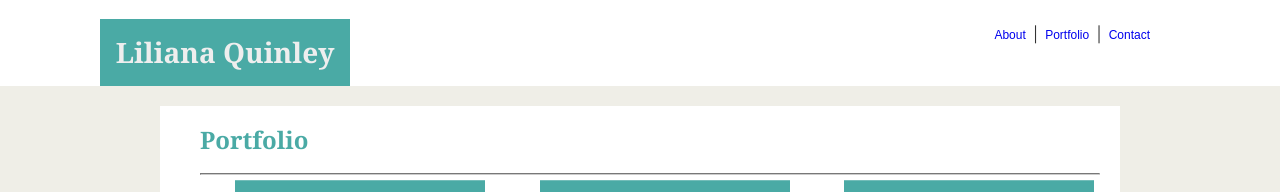
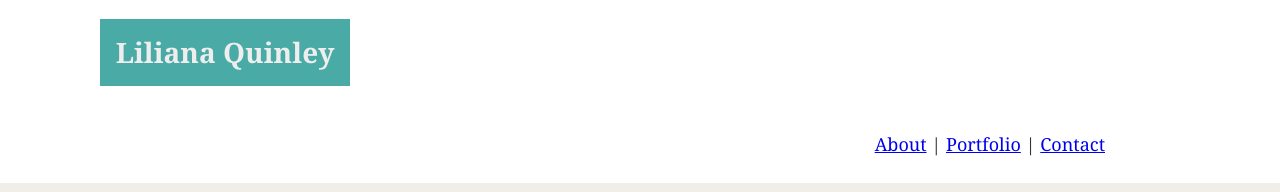
Before and after one commit to LilianaQuinley/Responsive-Portfolio, a plain HTML site: page Portfolio.html in a window 1280 px wide. Shown: the top 192 px of the page. Drawn offline with Linux system fonts and the light colour scheme.

Commit message:
fixed nav bar

```diff
--- a/Portfolio.html
+++ b/Portfolio.html
@@ -11,16 +11,21 @@
 </head>
 
 <body>
-    <header>
-        <nav>
-                  <a class="navlink" href="index.html">About</a>
-                  |
-                  <a class="navlink" href="Portfolio.html">Portfolio</a>
-                  |
-                  <a class="navlink" href="contact.html">Contact</a>
-        </nav>
-                  <h1>Liliana Quinley</h1>
-    </header>
+<header>
+    <div class="navbar">
+            <div class="main">
+                <h1>Liliana Quinley</h1>
+
+            <div class="navlink">
+                <a href="index.html">About</a>
+                |
+                <a href="Portfolio.html">Portfolio</a>
+                |
+                <a href="contact.html">Contact</a>
+            </div>
+            </div>
+        </div>
+</header>
 
 
     <section id="img_section">
--- a/assets/css/style.css
+++ b/assets/css/style.css
@@ -86,20 +86,22 @@ body {
   ul {
     font-family: 'Arial', 'Helvetica Neue', Helvetica, sans-serif;
     margin-left: 35px;
-  }
-  nav {
-    float: right;
-    margin-right: 130px;
+
   }
 
+
+  #navbar {
+    position: fixed; /* Set the navbar to fixed position */
+    top: 0; /* Position the navbar at the top of the page */
+
+}
+/* Links inside the navbar */
   .navlink {
-    padding:0;
-    text-decoration: none;
-    font-size: 12px;
-    font-family: 'Arial', 'Helvetica Neue', Helvetica, sans-serif;
-    margin-right: 0;
-    margin-left: 0;
-  }
+    text-align: right;
+    padding: 25px;
+    margin-right: 150px;
+
+}
 
   #main-bio,
   #bio-image {
--- /dev/null
+++ b/mediaquerie.css
@@ -0,0 +1,80 @@
+media queries /**
+* Media Query Demo (note the commented rules)
+**/
+
+* {
+ box-sizing: border-box;
+}
+
+/*
+ The background color will be #ccc
+ at browser widths above 768px
+*/
+body {
+ /* Typography */
+ font-size: 18px;
+ line-height: 27px;
+
+ /* Visual */
+ background-color: #ccc;
+}
+
+/*
+ The width of the wrapper will be 1024px
+ at browser widths above 768px
+*/
+.wrapper {
+ /* Box-model */
+ width: 1024px;
+
+ /* Positioning */
+ margin: 40px auto;
+}
+
+#main-content,
+#sidebar {
+ /* Box-model */
+ width: 500px;
+ padding: 30px;
+}
+
+#main-content {
+ /* Positioning */
+ float: left;
+
+ /* Visual */
+ background: #fff;
+}
+
+#sidebar {
+ /* Positioning */
+ float: right;
+
+ /* Visual */
+ background: #eee;
+}
+
+/*
+ These rules take effect when the browser’s width
+ is either 768px or less.
+*/
+@media screen and (max-width: 768px) {
+ /* The body’s bg color will be #333 */
+ body {
+   background-color: #333;
+ }
+
+ /* The wrapper’s width will be 600px */
+ .wrapper {
+   width: 600px;
+ }
+}
+
+@media screen and (max-width: 420px) {
+ body{
+   background: blue;
+ }
+ .wrapper{
+   padding: 40px;
+ }
+}
```
Also changed, not shown: contact.html (+14 -10 lines), index.html (+12 -10 lines), assets/images/Liliana_Quinley.jpg (added), assets/images/arch.jpeg (added), assets/images/nature.jpeg (added), assets/images/people.jpeg (added), assets/images/sepia.jpeg (added), assets/images/table.jpeg (added), 4 other files.
